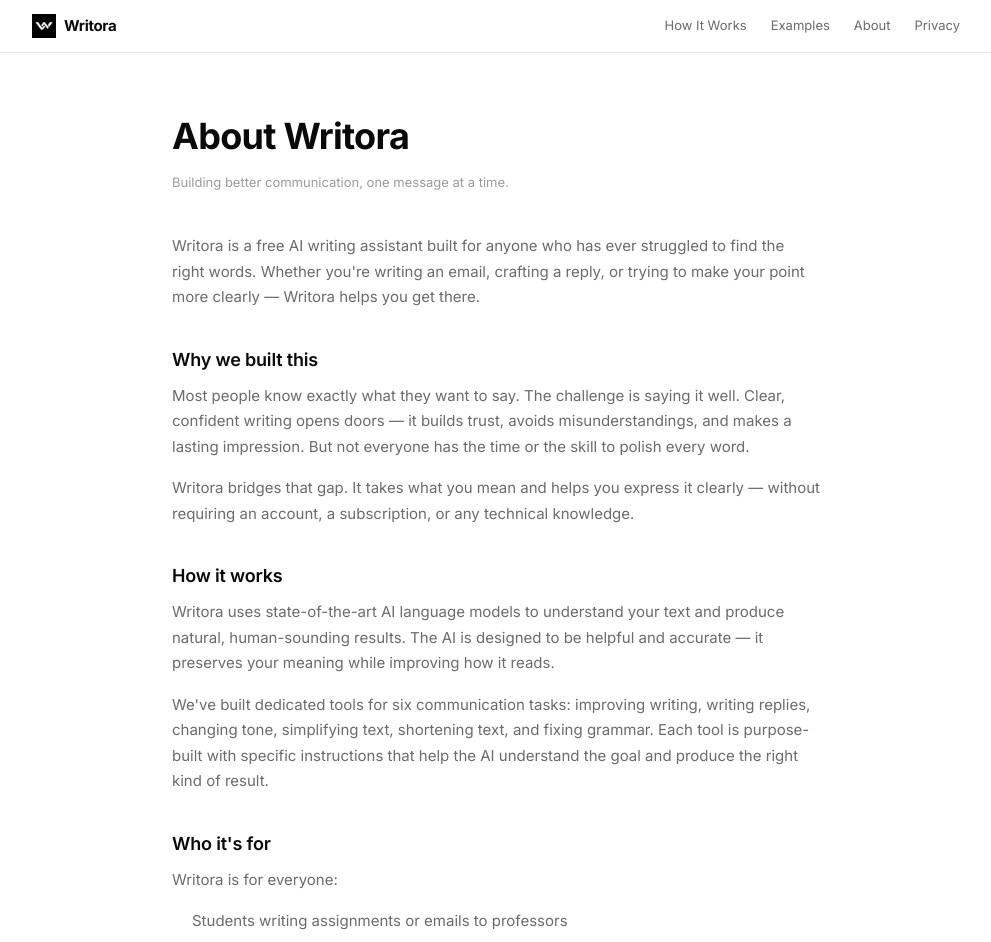
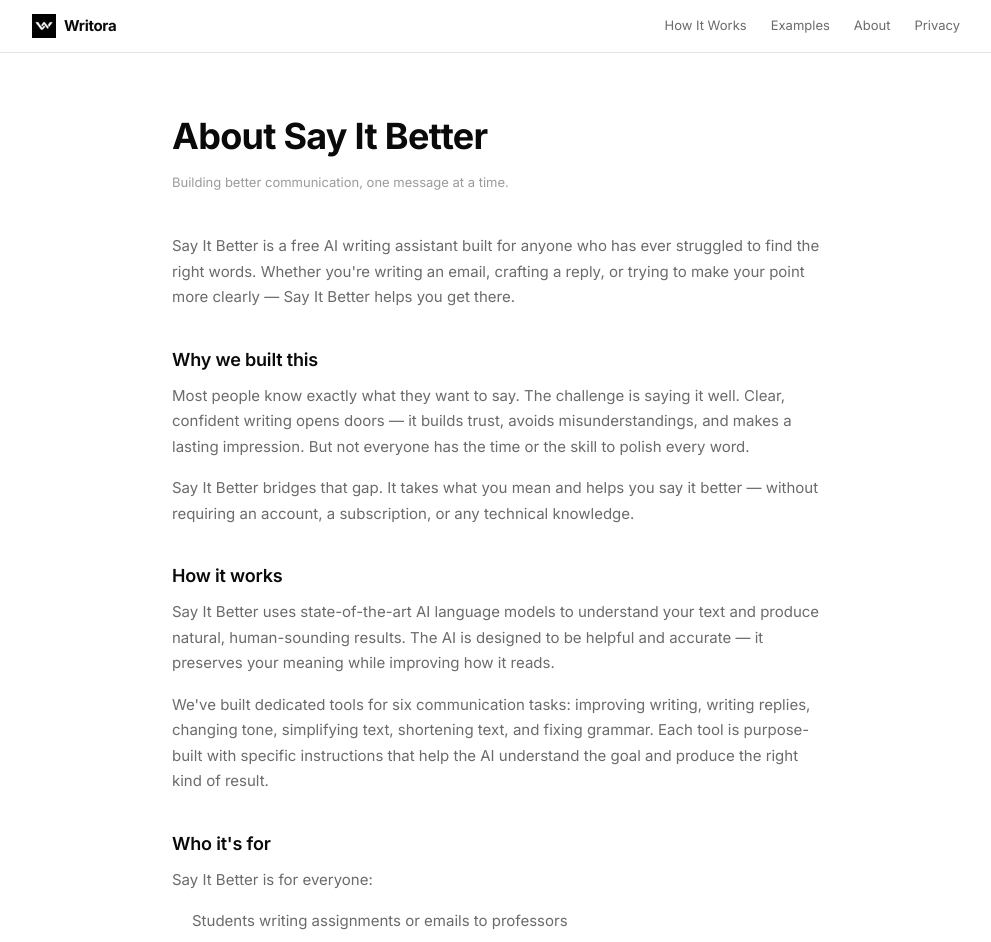
Before and after one commit to abdulwaarisinfo-dot/Project-, a Next.js app in the folder say-it-better/: page /about in a window 1280 px wide. Shown: the top 942 px of the page, without its empty margins (144-1135 px from the left). Built offline with nearby package versions, Linux system fonts and the light colour scheme; no server answers.

Commit message:
Rename Writora to Say It Better in about page

```diff
--- a/say-it-better/app/about/page.tsx
+++ b/say-it-better/app/about/page.tsx
@@ -2,9 +2,9 @@ import type { Metadata } from 'next';
 import Header from '@/components/layout/Header';
 
 export const metadata: Metadata = {
-  title: 'About Writora',
+  title: 'About Say It Better',
   description:
-    'Writora is a free AI writing assistant that helps people communicate more clearly, confidently, and effectively.',
+    'Say It Better is a free AI writing assistant that helps people communicate more clearly, confidently, and effectively.',
   alternates: { canonical: '/about' },
 };
 
@@ -14,13 +14,13 @@ export default function AboutPage() {
       <Header />
       <main>
         <div className="static-page">
-          <h1>About Writora</h1>
+          <h1>About Say It Better</h1>
           <p className="page-date">Building better communication, one message at a time.</p>
 
           <p>
-            Writora is a free AI writing assistant built for anyone who has ever struggled to find
-            the right words. Whether you&apos;re writing an email, crafting a reply, or trying to
-            make your point more clearly — Writora helps you get there.
+            Say It Better is a free AI writing assistant built for anyone who has ever struggled to
+            find the right words. Whether you&apos;re writing an email, crafting a reply, or trying
+            to make your point more clearly — Say It Better helps you get there.
           </p>
 
           <h2>Why we built this</h2>
@@ -30,15 +30,15 @@ export default function AboutPage() {
             lasting impression. But not everyone has the time or the skill to polish every word.
           </p>
           <p>
-            Writora bridges that gap. It takes what you mean and helps you express it clearly —
+            Say It Better bridges that gap. It takes what you mean and helps you say it better —
             without requiring an account, a subscription, or any technical knowledge.
           </p>
 
           <h2>How it works</h2>
           <p>
-            Writora uses state-of-the-art AI language models to understand your text and produce
-            natural, human-sounding results. The AI is designed to be helpful and accurate — it
-            preserves your meaning while improving how it reads.
+            Say It Better uses state-of-the-art AI language models to understand your text and
+            produce natural, human-sounding results. The AI is designed to be helpful and accurate —
+            it preserves your meaning while improving how it reads.
           </p>
           <p>
             We&apos;ve built dedicated tools for six communication tasks: improving writing, writing
@@ -48,7 +48,7 @@ export default function AboutPage() {
           </p>
 
           <h2>Who it&apos;s for</h2>
-          <p>Writora is for everyone:</p>
+          <p>Say It Better is for everyone:</p>
           <ul>
             <li>Students writing assignments or emails to professors</li>
             <li>Professionals drafting client communication</li>
@@ -59,7 +59,7 @@ export default function AboutPage() {
 
           <h2>Privacy and cost</h2>
           <p>
-            Writora is free to use and requires no account. We process your text through
+            Say It Better is free to use and requires no account. We process your text through
             a third-party AI service to generate results, but we do not store your writing on
             our servers. You can find the full details in our{' '}
             <a href="/privacy">Privacy Policy</a>.
```
